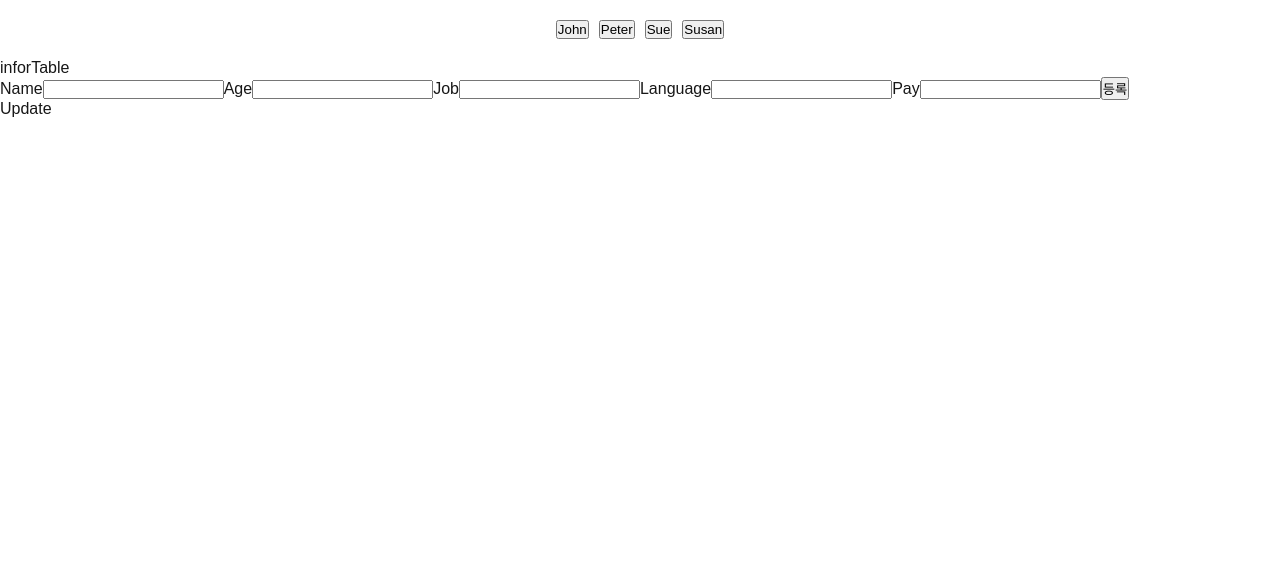
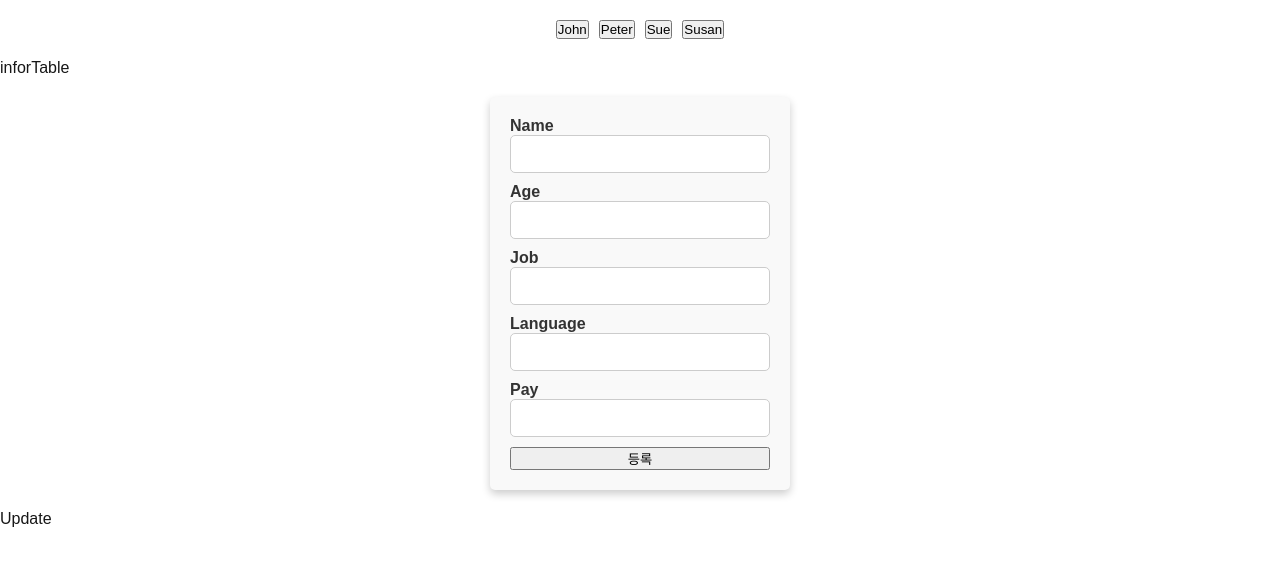
Before and after one commit to SimpleJerry/emp-frontend, a Next.js app: page / in a window 1280 px wide. Shown: the top 566 px of the page. Built offline with nearby package versions, Linux system fonts and the light colour scheme.

Commit message:
完善样式

```diff
--- a/src/components/Register.tsx
+++ b/src/components/Register.tsx
@@ -3,6 +3,34 @@ import React, {ChangeEvent, FormEvent, useState} from 'react';
 import {Employee} from "@/redux/empSlice";
 import {useDispatch} from "react-redux";
 import {registerEmp} from "@/redux/empSlice";
+import styled from "styled-components";
+
+export const Form = styled.form`
+    display: flex;
+    flex-direction: column;
+    width: 300px;
+    margin: 20px auto;
+    padding: 20px;
+    border: 20px;
+    border-radius: 5px;
+    background-color: #f9f9f9;
+    box-shadow: 0 4px 8px rgba(0, 0, 0, 0.2);
+`
+
+export const Label = styled.label`
+    margin-bottom: 10px;
+    display: flex;
+    flex-direction: column;
+    font-weight: bold;
+    color: #333;
+`
+
+export const Input = styled.input`
+    padding: 10px;
+    border-radius: 5px;
+    border: 1px solid #ccc;
+    font-size: 14px;
+`
 
 const initialState = {
     id: "", name: "", age: 0, job: "", language: "", pay: 0
@@ -21,44 +49,44 @@ const Register = () => {
         setEmpInfo(initialState);
     }
     return (
-        <form onSubmit={handleSubmit}>
-            <label>Name
-                <input
+        <Form onSubmit={handleSubmit}>
+            <Label>Name
+                <Input
                     type="text"
                     name="name"
                     onChange={handleChange}
                 />
-            </label>
-            <label>Age
-                <input
+            </Label>
+            <Label>Age
+                <Input
                     type="number"
                     name="age"
                     onChange={handleChange}
                 />
-            </label>
-            <label>Job
-                <input
+            </Label>
+            <Label>Job
+                <Input
                     type="text"
                     name="job"
                     onChange={handleChange}
                 />
-            </label>
-            <label>Language
-                <input
+            </Label>
+            <Label>Language
+                <Input
                     type="text"
                     name="language"
                     onChange={handleChange}
                 />
-            </label>
-            <label>Pay
-                <input
+            </Label>
+            <Label>Pay
+                <Input
                     type="number"
                     name="pay"
                     onChange={handleChange}
                 />
-            </label>
+            </Label>
             <button type="submit">등록</button>
-        </form>
+        </Form>
     );
 };
 
```
